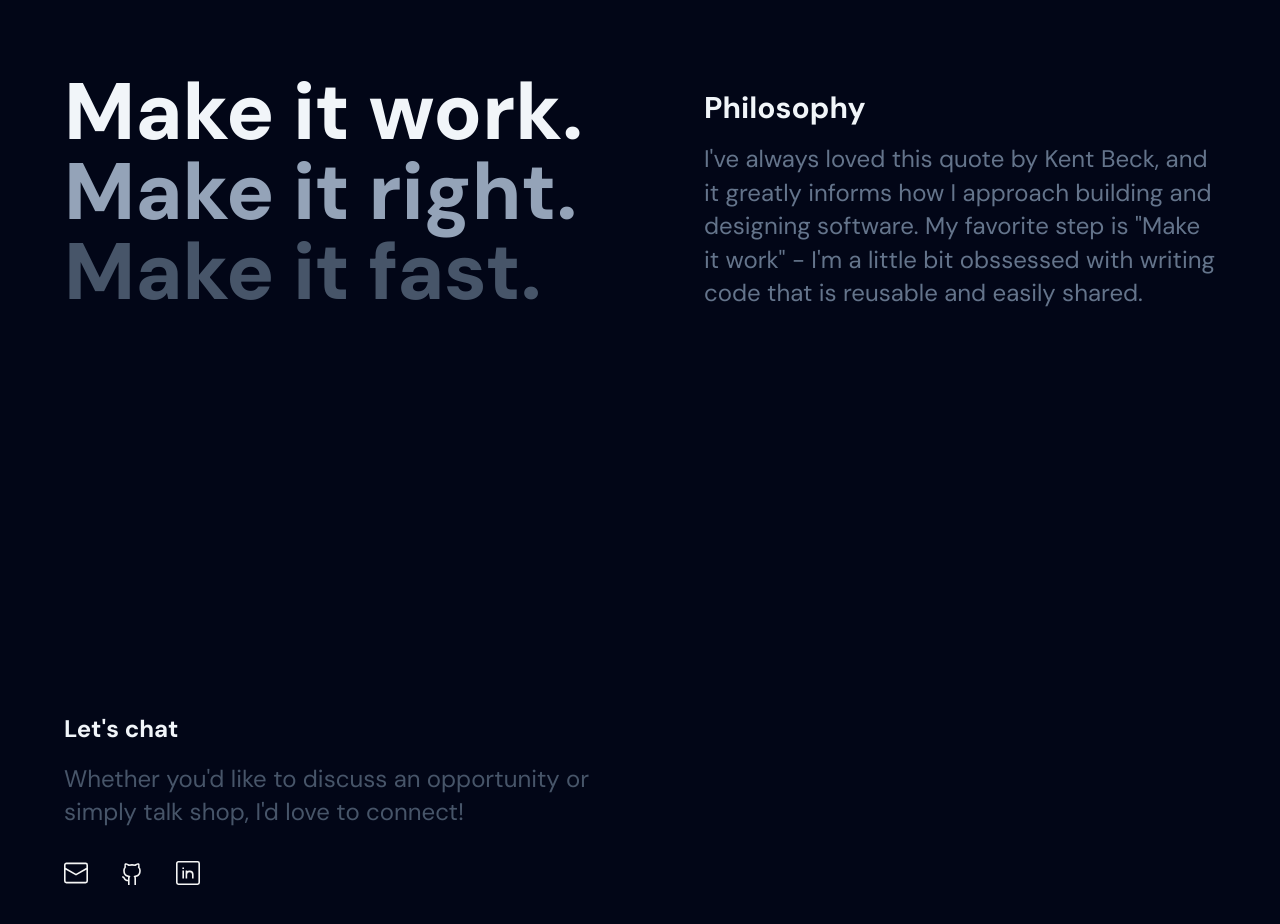
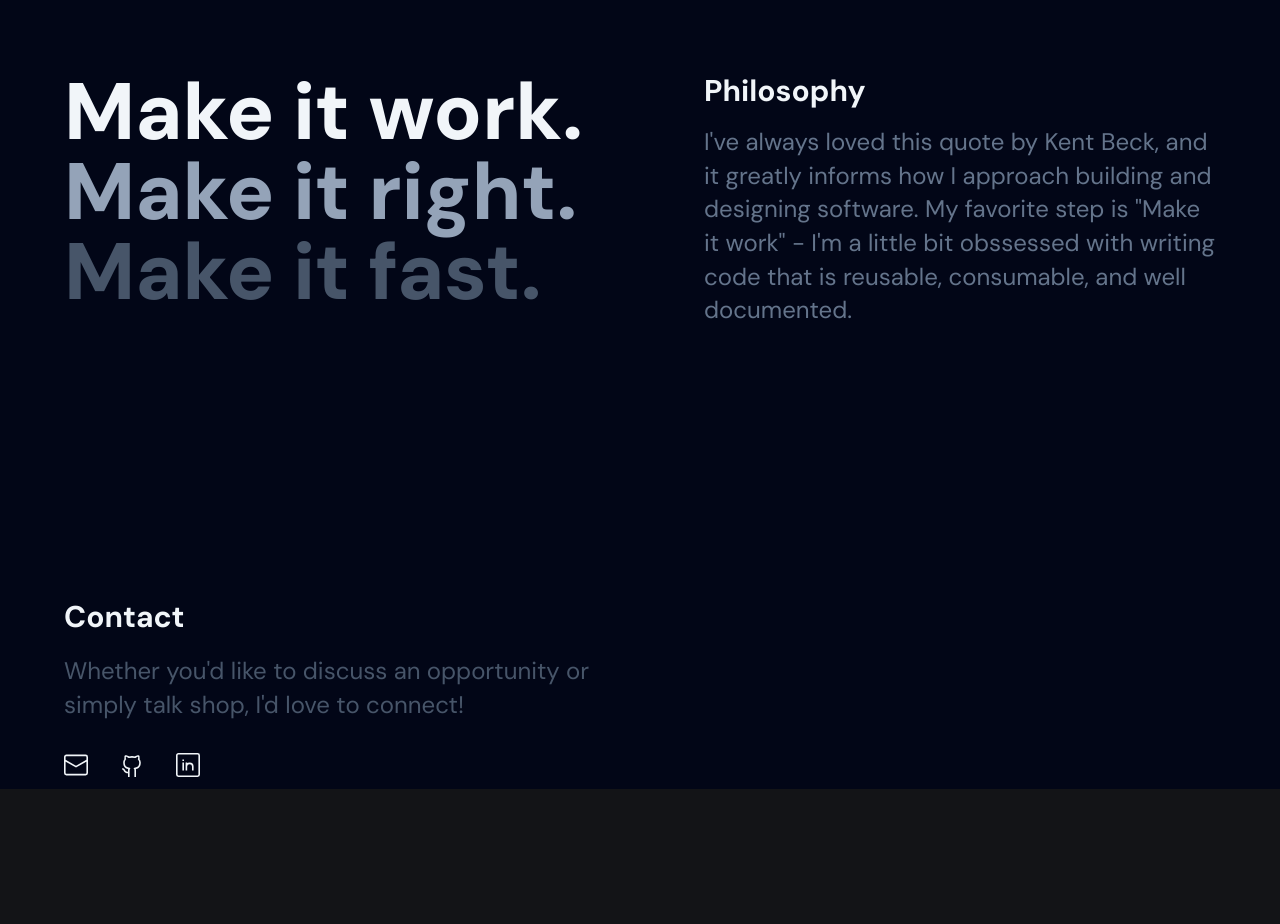
Before and after one commit to bricea27/thebriceisright, a React (Vite) app: page / in a window 1280 px wide. Shown: the part 1580-2504 px from the top of the page. After the commit the page ends 2369 px from the top, so only its background shows below. Built offline with nearby package versions, Linux system fonts and the light colour scheme; a web font is replaced by a local one.

Commit message:
feat: link and copy updates

```diff
--- a/src/App.jsx
+++ b/src/App.jsx
@@ -26,10 +26,10 @@ export default function App() {
                 About
               </h2>
               <p className="text-slate-500 text-xl lg:text-2xl lg:leading-[1.4]">
-                I've spent the past ten years writing code for
-                the web, leveraging my design background to craft clean,
-                user-friendly experiences. Currently, I'm building sales
-                forecasting software for the folks over at{" "}
+                I've spent the past ten years writing code for the web,
+                leveraging my design background to craft clean, user-friendly
+                experiences. Currently, I'm building sales forecasting software
+                for the folks over at{" "}
                 <Link href="https://www.outreach.io/">Outreach</Link>, where I
                 spend my days working in React, TypeScript, and GraphQL.
                 <br />
@@ -61,15 +61,20 @@ export default function App() {
                 Philosophy
               </h2>
               <p className="w-full max-w-lg text-slate-500 text-xl lg:text-2xl lg:leading-[1.4]">
-                I've always loved this quote by Kent Beck, and it greatly informs how I approach building and designing software. My favorite step is "Make it work" - I'm a little bit obssessed with writing code that is reusable and easily shared.
+                I've always loved this quote by Kent Beck, and it greatly
+                informs how I approach building and designing software. My
+                favorite step is "Make it work" - I'm a little bit obssessed
+                with writing code that is reusable, consumable, and well
+                documented.
               </p>
             </div>
           </article>
         </section>
-        <footer className="w-full px-8 sm:px-16 py-32">
+
+        <footer className="w-full px-8 sm:px-16 py-3">
           <div className="w-full max-w-7xl mx-auto lg:flex-1 flex flex-col">
-            <h2 className="font-bold text-label text-xl lg:text-2xl lg:leading-[1.4] mb-4">
-              Let's chat
+            <h2 className="font-bold text-label text-xl lg:text-3xl lg:leading-[1.4] mb-4">
+              Contact
             </h2>
             <p className="max-w-md lg:max-w-xl text-slate-600 text-xl lg:text-2xl lg:leading-[1.4] mb-8">
               Whether you'd like to discuss an opportunity or simply talk shop,
--- a/src/components/Link/Link.jsx
+++ b/src/components/Link/Link.jsx
@@ -1,7 +1,7 @@
 export default function Link(props) {
   return (
     <a
-      className="text-neutral-100 hover:text-neutral-300 transition-all inline-flex gap-2 items-center"
+      className="text-slate-100 hover:text-slate-300 transition-all inline-flex gap-2 items-center"
       rel="noopener noreferrer"
       target="_blank"
       {...props}
```
